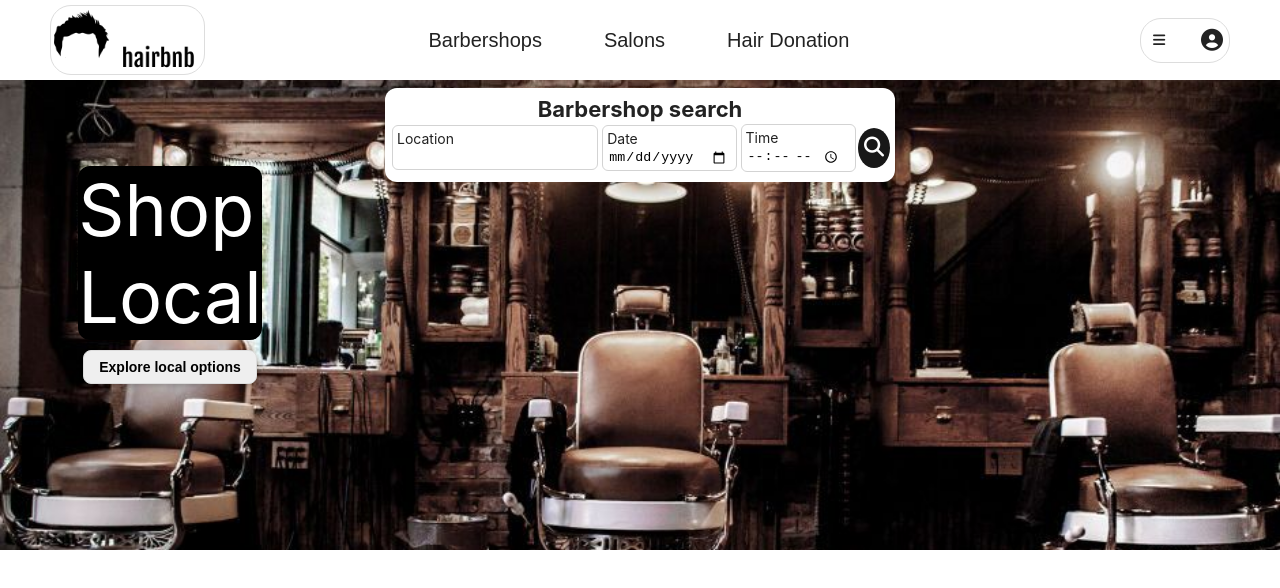
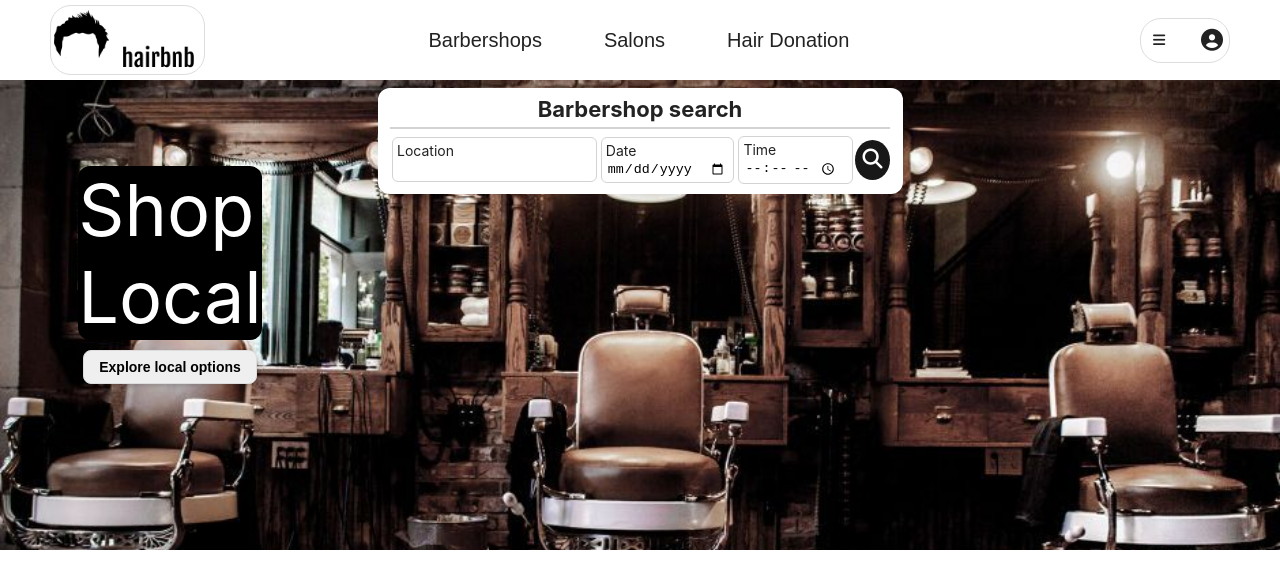
Before and after one commit to W-the-V/hairBnB, a React (Create React App) app in the folder frontend/: page / in a window 1280 px wide. Both pictures are taken after a click on the button "Barbershops". Shown: the top 588 px of the page. Built offline with nearby package versions, Linux system fonts and the light colour scheme; no server answers.

Commit message:
search menu styling

```diff
--- a/frontend/src/components/Navigation/Navigation.css
+++ b/frontend/src/components/Navigation/Navigation.css
@@ -2,6 +2,7 @@
   display: flex;
   flex-direction: row;
   width: 100%;
+  min-width: 760px;
   justify-content: space-between;
   position: fixed;
   height: 80px;
--- a/frontend/src/components/SearchBar/index.js
+++ b/frontend/src/components/SearchBar/index.js
@@ -23,9 +23,9 @@ function SearchBar() {
             </div>
             <div className="search-div">
               <label className="search-label">Time</label>
-              <input type="time" className="search-input"></input>
+              <input type="time" className="search-input timeInput"></input>
             </div>
-            <button className="searchButton" type="submit">
+            <button className="searchIcon" type="submit">
               <i class="fas fa-search"></i>
             </button>
           </form>
@@ -47,9 +47,9 @@ function SearchBar() {
             </div>
             <div className="search-div">
               <label className="search-label">Time</label>
-              <input type="time" className="search-input"></input>
+              <input type="time" className="search-input timeInput"></input>
             </div>
-            <button className="searchButton" type="submit">
+            <button className="searchIcon" type="submit">
               <i class="fas fa-search"></i>
             </button>
           </form>
@@ -71,9 +71,9 @@ function SearchBar() {
             </div>
             <div className="search-div">
               <label className="search-label">Time</label>
-              <input type="time" className="search-input"></input>
+              <input type="time" className="search-input timeInput"></input>
             </div>
-            <button className="searchButton" type="submit">
+            <button className="searchIcon" type="submit">
               <i class="fas fa-search"></i>
             </button>
           </form>
--- a/frontend/src/components/SearchBar/searchBar.css
+++ b/frontend/src/components/SearchBar/searchBar.css
@@ -2,7 +2,7 @@
   display: flex;
   flex-direction: column;
   align-items: center;
-  width: 510px;
+  width: 525px;
   height: auto;
   padding: 0;
   font-size: 14px;
@@ -11,6 +11,11 @@
 .searchTitle {
   margin: 0px;
   font-size: 22px;
+  width: 500px;
+  border-bottom: 2px solid lightgray;
+  text-align: center;
+  margin-bottom: 5px;
+  padding-bottom: 5px;
 }
 .searchForm {
   display: flex;
@@ -34,16 +39,33 @@
 }
 .searchButton {
   box-sizing: border-box;
-  width: 10%;
   text-decoration: none;
   border: none;
   background-color: rgb(24, 24, 24);
   color: rgb(255, 255, 255);
   font-size: 20px;
   border-radius: 50%;
-  width: 40px;
-  height: 40px;
   text-align: center;
   cursor: pointer;
   align-self: center;
 }
+.navOuterShell {
+  height: 0px;
+}
+.timeInput {
+  cursor: text;
+}
+.searchIcon {
+  box-sizing: border-box;
+  text-decoration: none;
+  border: none;
+  background-color: rgb(24, 24, 24);
+  color: rgb(255, 255, 255);
+  font-size: 20px;
+  border-radius: 50%;
+  text-align: center;
+  cursor: pointer;
+  align-self: center;
+  width: 40px;
+  height: 40px;
+}
--- a/frontend/src/components/SearchTabs/index.js
+++ b/frontend/src/components/SearchTabs/index.js
@@ -1,4 +1,6 @@
-import { useDispatch } from "react-redux";
+import { useEffect } from "react";
+import { useDispatch, useSelector } from "react-redux";
+
 import {
   barberToggle,
   salonToggle,
@@ -6,7 +8,32 @@ import {
 } from "../../store/searchTab";
 
 function SearchTabs() {
+  const tabState = useSelector((state) => state.searchTab);
   const dispatch = useDispatch();
+  useEffect(() => {
+    if (!tabState.barber && !tabState.salon && !tabState.donation) return;
+    const closeMenu = () => {
+      if (tabState.barber) {
+        dispatch(barberToggle());
+      }
+      if (tabState.donation) {
+        dispatch(donationToggle());
+      }
+      if (tabState.salon) {
+        dispatch(salonToggle());
+      }
+    };
+
+    document
+      .querySelector(".LandingShell")
+      .addEventListener("click", closeMenu);
+
+    return () => {
+      document
+        .querySelector(".LandingShell")
+        .removeEventListener("click", closeMenu);
+    };
+  }, [tabState]);
   return (
     <div className="searchTabs">
       <button
```
